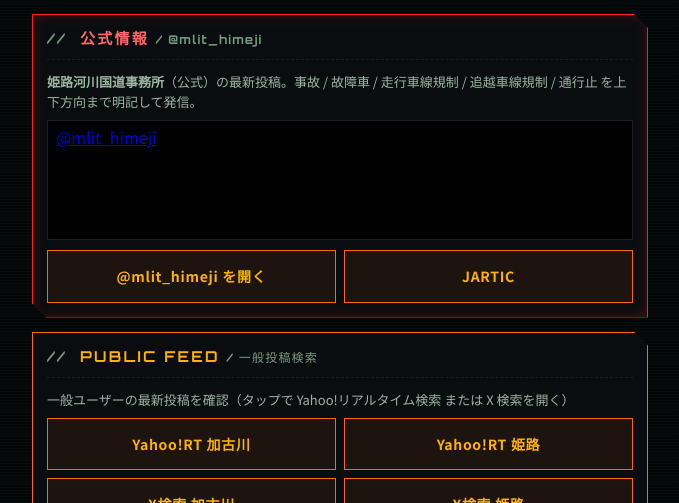
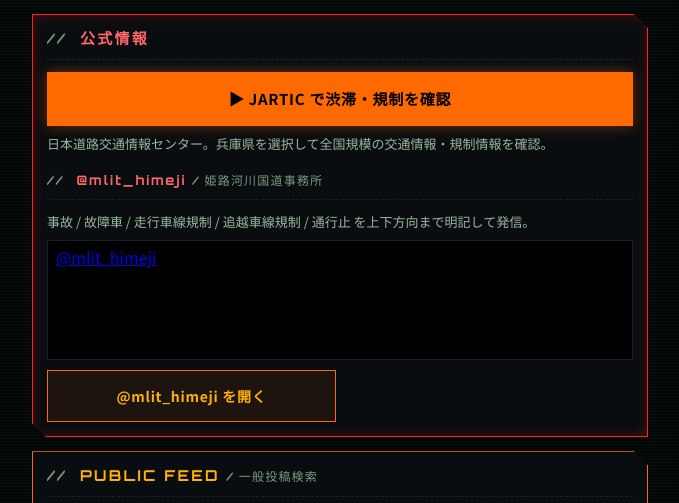
Before and after one commit to kazunarikanzaki-oss/kakogawa-bypass-traffic, a plain HTML site: page index.html in a window 1280 px wide. Shown: the part 860-1363 px from the top of the page, without its empty margins (300-979 px from the left). Drawn offline with nearby package versions, Linux system fonts and the light colour scheme.

Commit message:
promote JARTIC to primary CTA in official-info panel

```diff
--- a/index.html
+++ b/index.html
@@ -10,7 +10,7 @@
 <link rel="preconnect" href="https://fonts.googleapis.com">
 <link rel="preconnect" href="https://fonts.gstatic.com" crossorigin>
 <link href="https://fonts.googleapis.com/css2?family=Noto+Sans+JP:wght@400;500;700&family=Orbitron:wght@700;900&family=Share+Tech+Mono&display=swap" rel="stylesheet">
-<link rel="stylesheet" href="style.css?v=4">
+<link rel="stylesheet" href="style.css?v=5">
 <link rel="manifest" href="manifest.json">
 </head>
 <body>
@@ -74,14 +74,16 @@
   </section>
 
   <section class="panel warn">
-    <div class="panel-h"><span class="hash">//</span> 公式情報 <span class="dim">/ @mlit_himeji</span></div>
-    <p class="note"><b>姫路河川国道事務所</b>（公式）の最新投稿。事故 / 故障車 / 走行車線規制 / 追越車線規制 / 通行止 を上下方向まで明記して発信。</p>
+    <div class="panel-h"><span class="hash">//</span> 公式情報</div>
+    <a class="btn primary-btn" target="_blank" rel="noopener" href="https://www.jartic.or.jp/">▶ JARTIC で渋滞・規制を確認</a>
+    <p class="note">日本道路交通情報センター。兵庫県を選択して全国規模の交通情報・規制情報を確認。</p>
+    <div class="panel-h sub"><span class="hash">//</span> @mlit_himeji <span class="dim">/ 姫路河川国道事務所</span></div>
+    <p class="note">事故 / 故障車 / 走行車線規制 / 追越車線規制 / 通行止 を上下方向まで明記して発信。</p>
     <div class="tw">
       <a class="twitter-timeline" data-height="520" data-theme="dark" data-link-color="#FFB300" data-chrome="noheader nofooter noborders transparent" data-tweet-limit="10" href="https://twitter.com/mlit_himeji?ref_src=twsrc%5Etfw">@mlit_himeji</a>
     </div>
     <div class="quick">
       <a class="btn" target="_blank" rel="noopener" href="https://x.com/mlit_himeji">@mlit_himeji を開く</a>
-      <a class="btn" target="_blank" rel="noopener" href="https://www.jartic.or.jp/">JARTIC</a>
     </div>
   </section>
 
--- a/style.css
+++ b/style.css
@@ -152,6 +152,7 @@ main { max-width: 640px; margin: 0 auto; padding: 12px; }
   padding-bottom: 8px;
 }
 .panel.warn .panel-h { color: #ff6868; }
+.panel-h.sub { margin-top: 16px; font-size: 13px; }
 .panel-h .hash { color: var(--dim); margin-right: 6px; }
 .panel-h .dim { color: var(--dim); font-size: 12px; letter-spacing: 0.1em; font-weight: 400; }
 
```
